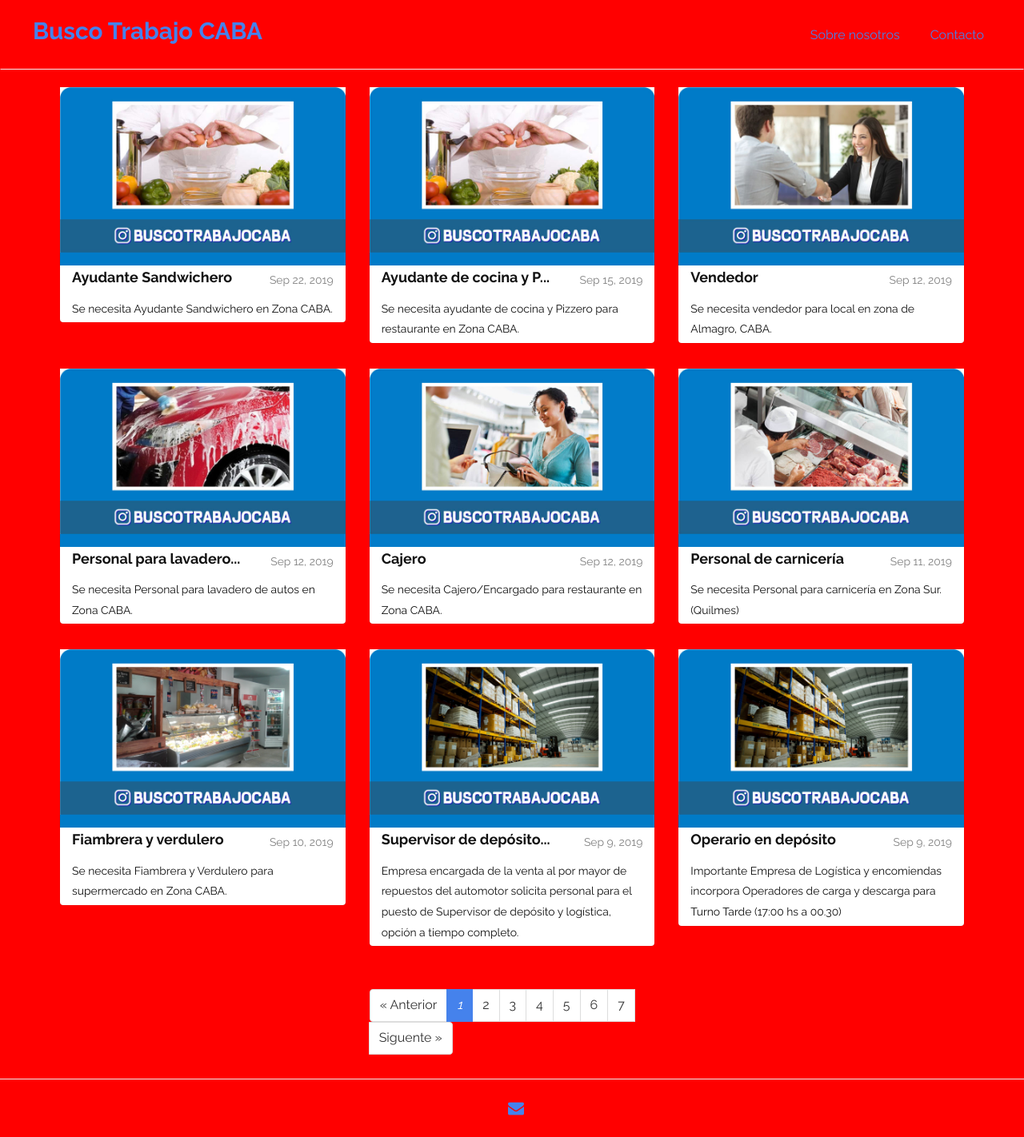
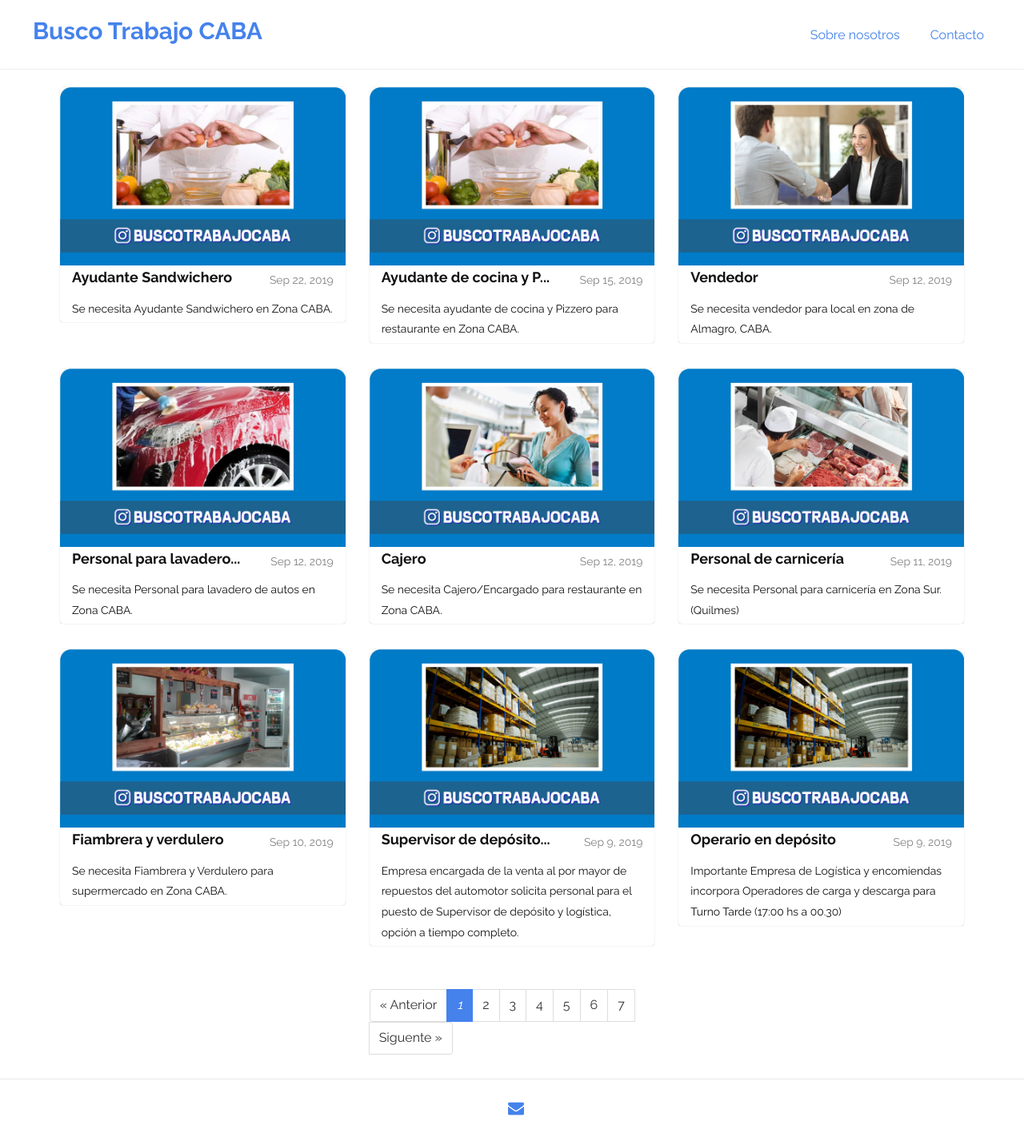
Before and after one commit to Lucas68747/buscotrabajoargentina.github.io, a Jekyll site: the page built from index.html, in a window 1280 px wide. Shown: the whole page at 80% size. Built offline with Jekyll 4.4.1, drawn with Linux system fonts in a browser that asks for light colours; the list of posts is cut into pages by our own code.

Commit message:
Update head.html

```diff
--- a/_includes/head.html
+++ b/_includes/head.html
@@ -10,11 +10,3 @@
 <link rel="alternate" type="application/rss+xml" title="{{ site.title }}" href="{{ "/feed.xml" | prepend: site.baseurl | prepend: site.url }}">
 <link rel="stylesheet" href="https://stackpath.bootstrapcdn.com/font-awesome/4.7.0/css/font-awesome.min.css">
 </head>
-
-<head>
-  <style>
-    body { background-color: #FF0000; }
-  </style>
-</head>
-<body>
-</body>
```
